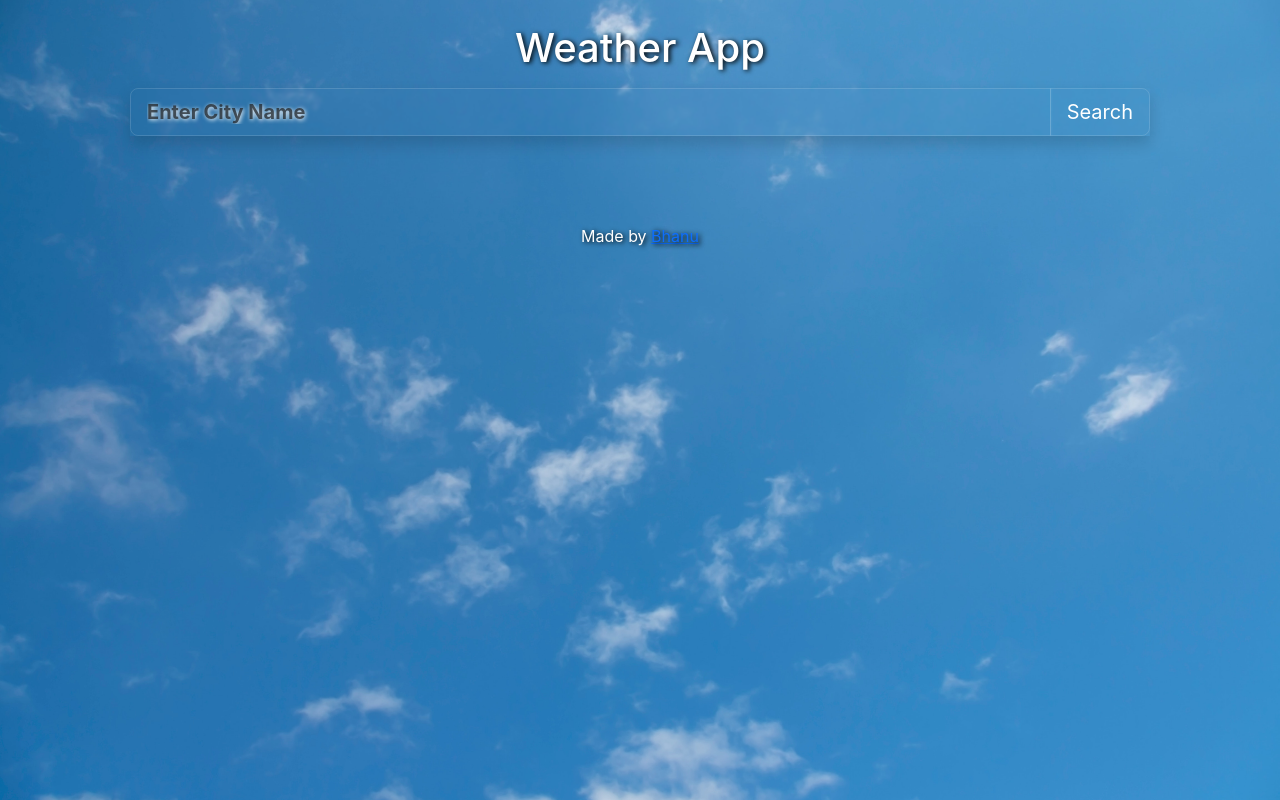
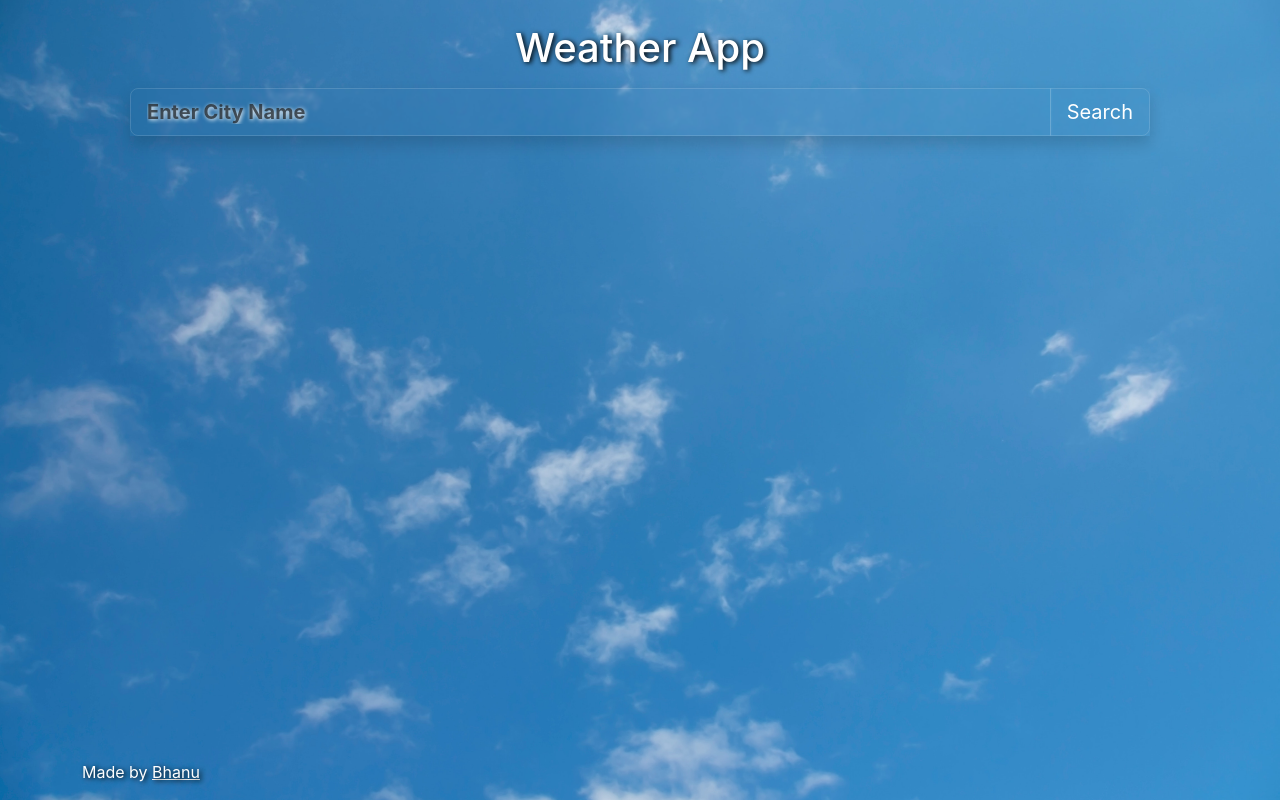
Before and after one commit to bhanu-sh/weather, a React (Create React App) app: page / in a window 1280 px wide. Built offline with nearby package versions, Linux system fonts and the light colour scheme; no server answers.

Commit message:
Updated footer link to GitHub profile

```diff
--- a/src/components/Home.jsx
+++ b/src/components/Home.jsx
@@ -43,7 +43,7 @@ const Home = () => {
         backgroundSize: "cover",
       }}
     >
-      <div className="container py-4">
+      <div className="container py-4 vh-100">
         <h1 className="text-center">Weather App</h1>
         <div className="mx-5 text-center my-3">
           <form onSubmit={searchLocation}>
@@ -91,11 +91,17 @@ const Home = () => {
             </div>
           </>
         ) : null}
-      </div>
-      <div className="footer text-center py-3">
-        <p>
-          Made by <a href="">Bhanu</a>
-        </p>
+        <div className="position-absolute bottom-0">
+          <p className="text-center text-white">
+            Made by{" "}
+            <a
+              className="text-white font-weight-bold"
+              href="https://github.com/bhanu-sh"
+            >
+              Bhanu
+            </a>
+          </p>
+        </div>
       </div>
     </div>
   );
```
